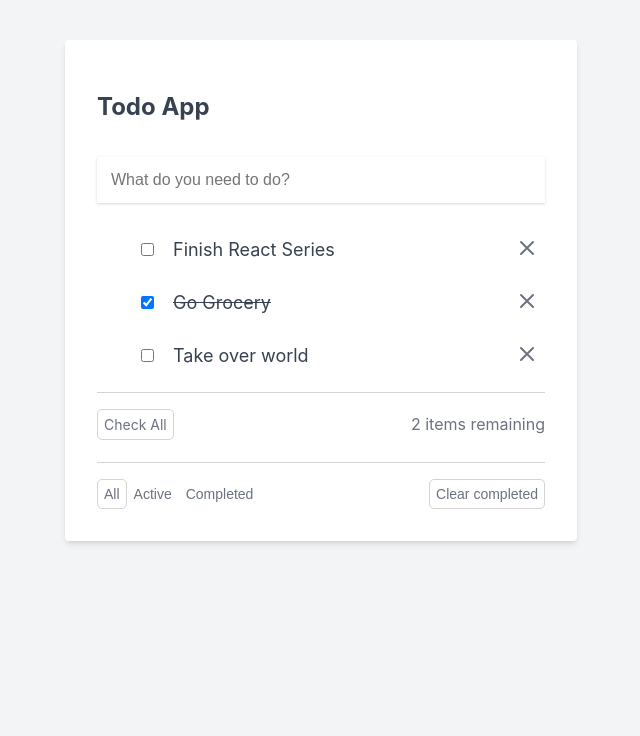
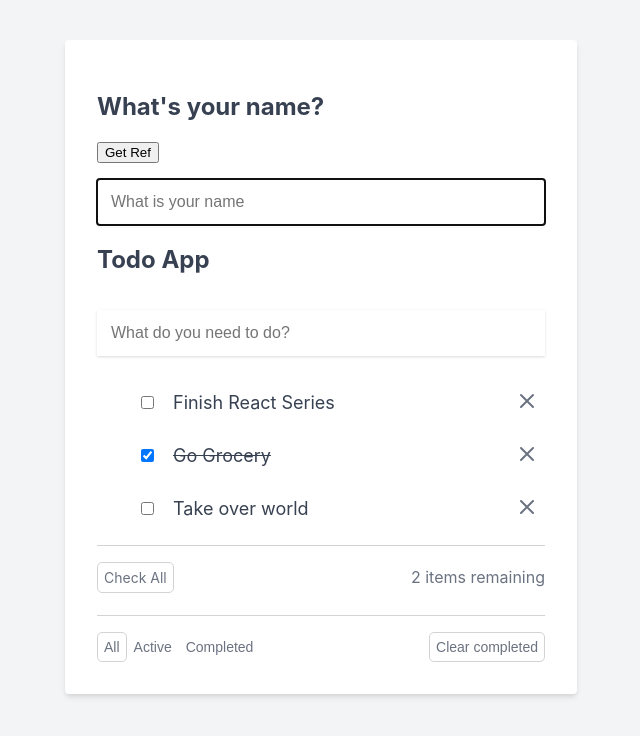
Before and after one commit to phoelapyae/learning-lc-react, a React (Create React App) app: page / in a window 1280 px wide. Shown: the top 736 px of the page, without its empty margins (319-959 px from the left). Built offline with nearby package versions, Linux system fonts and the light colour scheme.

Commit message:
lesson 8 - Built in React Hooks

```diff
--- a/src/components/App.jsx
+++ b/src/components/App.jsx
@@ -1,4 +1,4 @@
-import { useState } from 'react';
+import { useState, useRef, useEffect, useMemo } from 'react';
 import '../reset.css';
 import '../App.css';
 import NoTodos from './NoTodos';
@@ -6,6 +6,9 @@
 import TodoList from './TodoList';
 
 function App() {
+  const [name, setName] = useState('');
+  const nameInputEl = useRef('');
+
   const [todos, setTodos] = useState([
     {
       id: 1,
@@ -95,9 +98,14 @@
     setTodos(updatedTodos);
   }
 
-  function remaining() {
+  function remainingCalculation() {
+    // console.log('Calculating remaining todos. This is slow.');
+    // for (let index = 0; index < 2000000000; index++) {
+    // }
     return todos.filter(todo => !todo.isComplete).length;
   }
+
+  const remaining = useMemo(remainingCalculation, [todos]);
 
   function clearCompleted() {
     setTodos([...todos].filter(todo => !todo.isComplete));
@@ -121,9 +129,33 @@
     }
   }
 
+  useEffect(() => {
+    // console.log('use effect running');
+    nameInputEl.current.focus();
+
+    return function cleanup() {
+      // console.log('Clean up.');
+    }
+  }, []);
+
   return (
     <div className="todo-app-container">
       <div className="todo-app">
+        <div className="name-container">
+          <h2>What's your name?</h2>
+          <button onClick={() => nameInputEl.current.focus()}>Get Ref</button>
+          <form action="#">
+            <input
+              type="text"
+              ref={nameInputEl}
+              className="todo-input"
+              placeholder="What is your name"
+              value={name}
+              onChange={event => setName(event.target.value)}
+            />
+          </form>
+          {name && <p className="name-label">Hello, {name}</p>}
+        </div>
         <h2>Todo App</h2>
 
         <TodoForm addToDo={addToDo}/>
--- a/src/components/TodoItemsRemaining.jsx
+++ b/src/components/TodoItemsRemaining.jsx
@@ -2,11 +2,11 @@
 import PropTypes from 'prop-types'
 
 TodoItemsRemaining.propType = {
-    remaining: PropTypes.func.isRequired
+    remaining: PropTypes.number.isRequired
 }
 
 function TodoItemsRemaining(props) {
-    return (<span>{props.remaining()} items remaining</span>)
+    return (<span>{props.remaining} items remaining</span>)
 }
 
 export default TodoItemsRemaining
--- a/src/components/TodoList.jsx
+++ b/src/components/TodoList.jsx
@@ -12,7 +12,7 @@
     updateTodo: PropTypes.func.isRequired,
     cancelEdit: PropTypes.func.isRequired,
     deleteTodo: PropTypes.func.isRequired,
-    remaining: PropTypes.func.isRequired,
+    remaining: PropTypes.number.isRequired,
     clearCompleted: PropTypes.func.isRequired,
     completeAllTodos: PropTypes.func.isRequired,
     todosFilter: PropTypes.func.isRequired,
```
